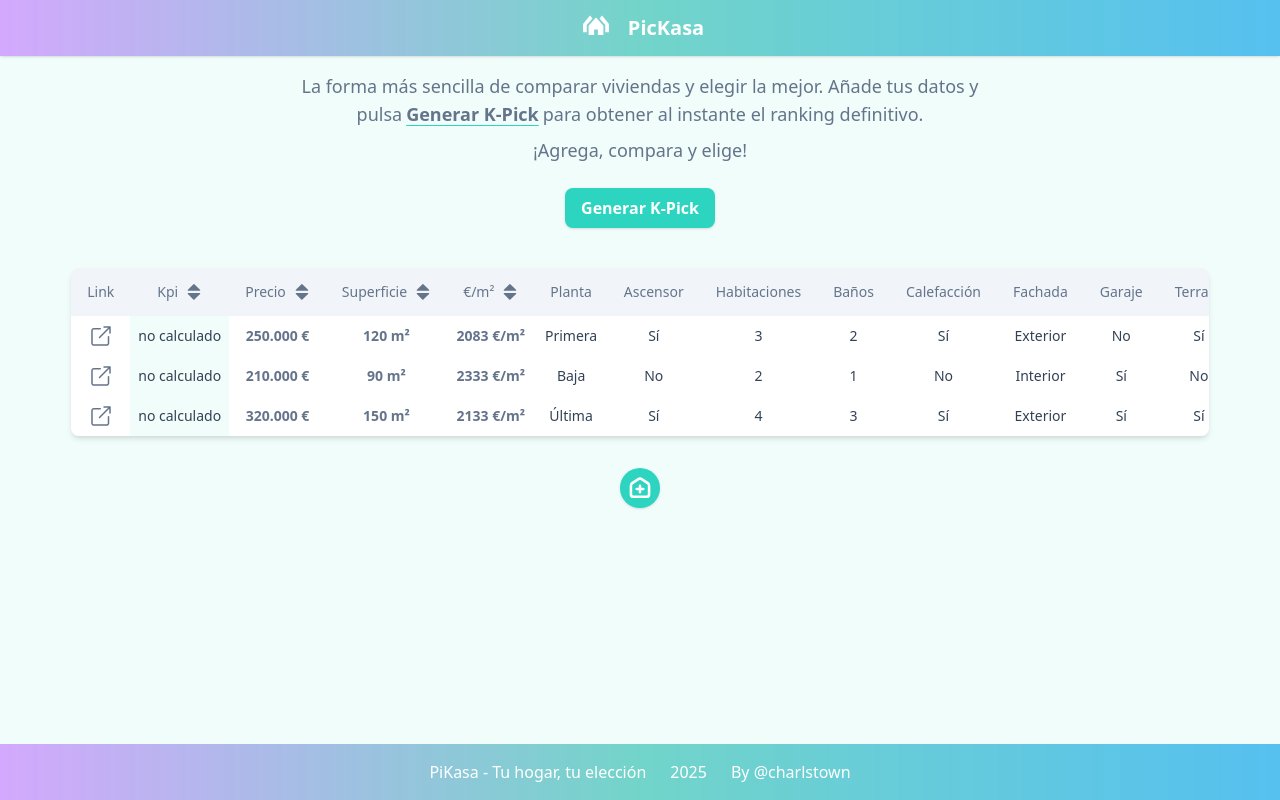
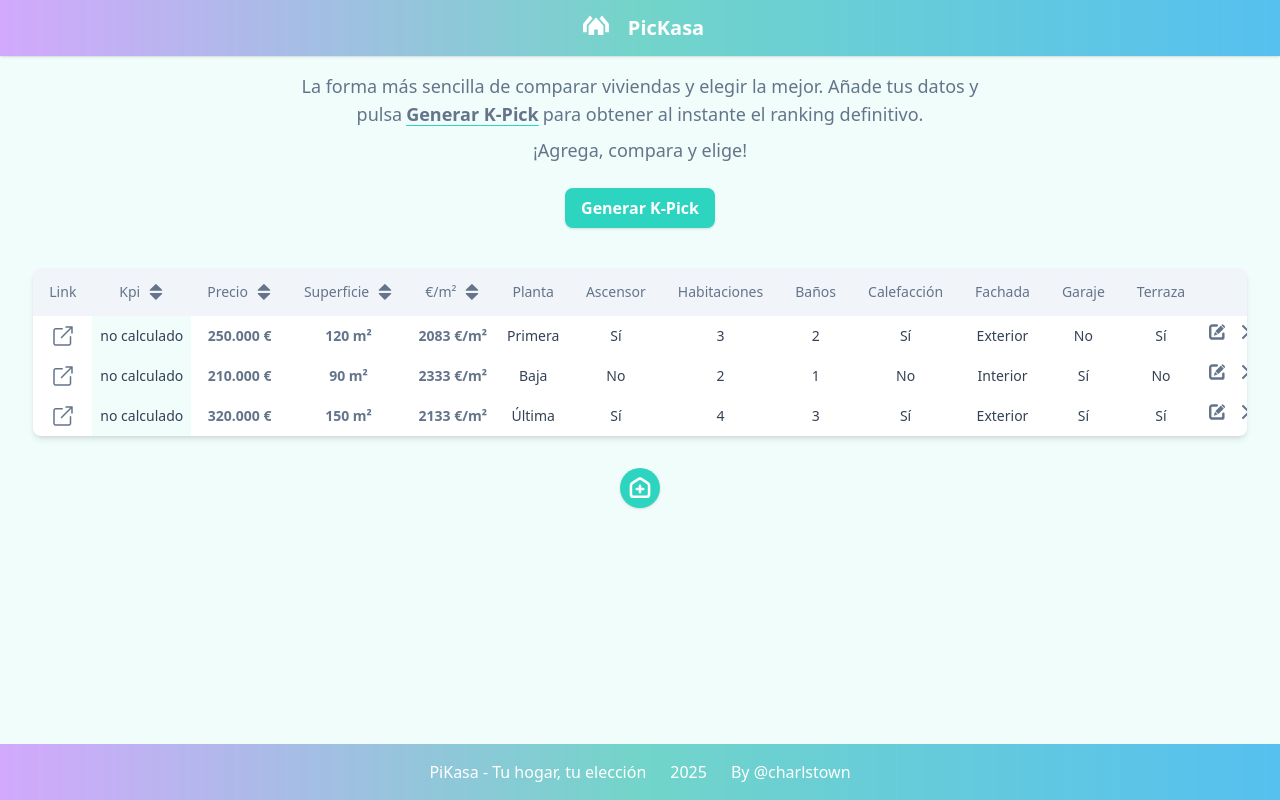
Before and after one commit to charlstown/pikcasa, a React (Vite) app: page / in a window 1280 px wide. Built offline with nearby package versions, Linux system fonts and the light colour scheme.

Commit message:
fix: max width

```diff
--- a/src/components/table/Table.jsx
+++ b/src/components/table/Table.jsx
@@ -23,7 +23,7 @@ export default function Table({ columns, rows, onRowDelete, onEditRow }) {
   };
 
   return (
-    <div className="mt-8 mb-8 relative max-w-[90%] w-min overflow-x-auto max-h-[28rem] flex flex-col h-full text-gray-700 bg-white shadow-md rounded-lg bg-clip-border">
+    <div className="mt-8 mb-8 relative max-w-[96%] w-min overflow-x-auto max-h-[28rem] flex flex-col h-full text-gray-700 bg-white shadow-md rounded-lg bg-clip-border">
       <DataGrid columns={columns} rows={sortedRows} onRowDelete={onRowDelete} onEditRow={onEditRow} onSort={handleSort} />
     </div>
   );
```
